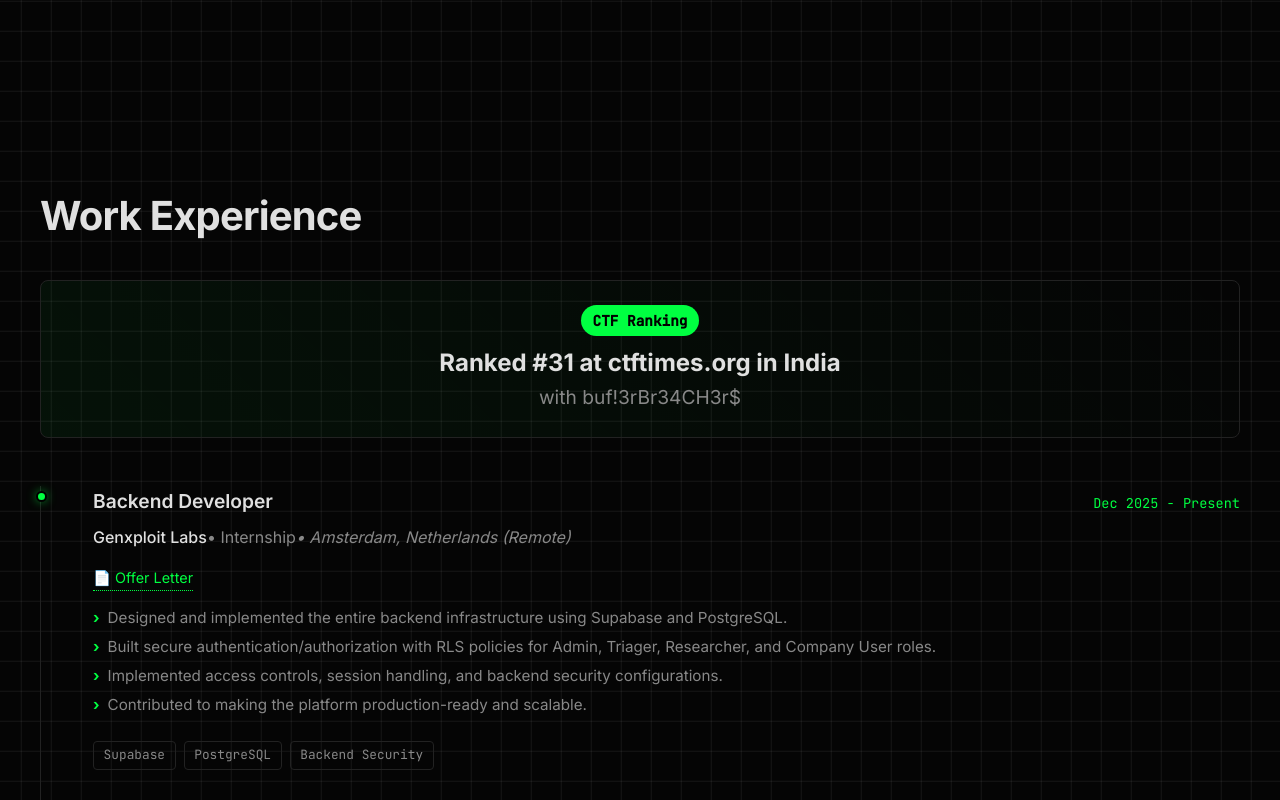
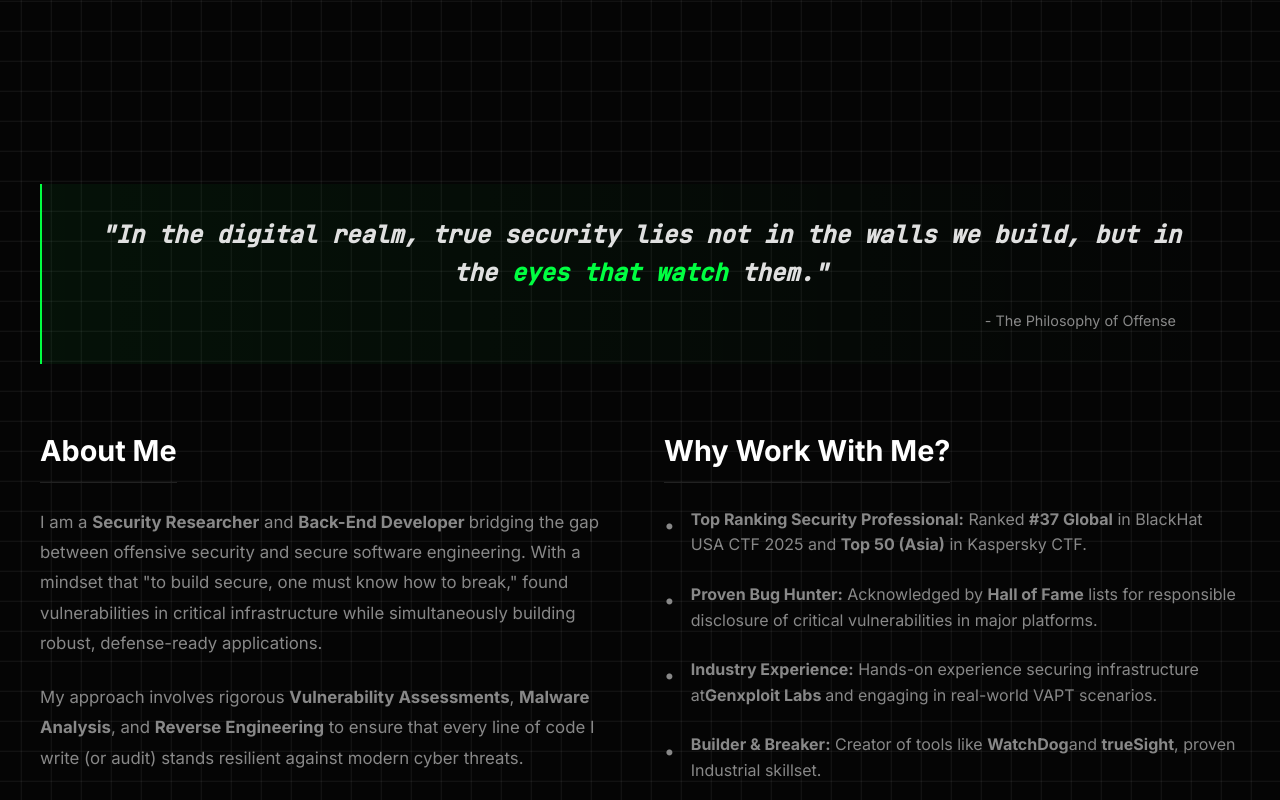
Before and after one commit to codes-by-utkarsh/Portfolio, a React (Vite) app: page / in a window 1280 px wide. Shown: the part 680-1480 px from the top of the page. Built offline with nearby package versions, Linux system fonts and the light colour scheme.

Commit message:
Added Files and Codes

```diff
--- a/src/App.jsx
+++ b/src/App.jsx
@@ -6,6 +6,7 @@ import Projects from './components/Projects';
 import Certifications from './components/Certifications';
 import Achievements from './components/Achievements';
 import Education from './components/Education';
+import About from './components/About';
 import Experience from './components/Experience';
 import Services from './components/Services';
 import Contact from './components/Contact';
@@ -19,6 +20,7 @@ function App() {
       <Header />
       <main>
         <Hero />
+        <About />
         <Experience />
         <Skills />
         <Projects />
--- a/src/components/About.jsx
+++ b/src/components/About.jsx
@@ -3,36 +3,62 @@ import React from 'react';
 const About = () => {
     return (
         <section id="about" className="section container">
-            <h2 className="title">Present Status</h2>
+            <div style={styles.quoteContainer}>
+                <h1 style={styles.quote}>
+                    "In the digital realm, true security lies not in the walls we build,
+                    but in the <span style={{ color: '#00ff41' }}>eyes that watch</span> them."
+                </h1>
+                <p style={styles.author}>- The Philosophy of Offense</p>
+            </div>
+
             <div style={styles.grid}>
                 <div style={styles.card}>
-                    <h3 style={styles.cardTitle}>Current Focus</h3>
+                    <h3 style={styles.cardTitle}>About Me</h3>
+                    <p style={styles.text}>
+                        I am a <strong>Security Researcher</strong> and <strong>Back-End Developer </strong>
+                        bridging the gap between offensive security and secure software engineering.
+                        With a mindset that "to build secure, one must know how to break," found vulnerabilities
+                        in critical infrastructure while simultaneously building robust, defense-ready applications.
+                    </p>
+                    <p style={styles.text}>
+                        My approach involves rigorous <strong>Vulnerability Assessments</strong>, <strong>Malware Analysis</strong>,
+                        and <strong>Reverse Engineering</strong> to ensure that every line of code I write (or audit)
+                        stands resilient against modern cyber threats.
+                    </p>
+                </div>
+
+                <div style={styles.card}>
+                    <h3 style={styles.cardTitle}>Why Work With Me?</h3>
                     <ul style={styles.list}>
-                        {[
-                            "Still Learning Bug hunting & malware forensics.",
-                            "Managing Development and Cyber Security simultaneously.",
-                            "Building Some Useful Tools For Myself & Community.",
-                            "Building & Contributing To Open Source Projects",
-                            "Currently Learning Malware Analysis and Reverse Engineering."
-                        ].map((item, i) => (
-                            <li key={i} style={styles.listItem}>
-                                <span style={styles.bullet}>👉</span> {item}
-                            </li>
-                        ))}
+                        <li style={styles.listItem}>
+                            <span style={styles.icon}>•</span>
+                            <span>
+                                <strong>Top Ranking Security Professional:</strong> Ranked <strong>#37 Global</strong> in BlackHat USA CTF 2025
+                                and <strong>Top 50 (Asia)</strong> in Kaspersky CTF.
+                            </span>
+                        </li>
+                        <li style={styles.listItem}>
+                            <span style={styles.icon}>•</span>
+                            <span>
+                                <strong>Proven Bug Hunter:</strong> Acknowledged by <strong>Hall of Fame</strong> lists for responsible disclosure
+                                of critical vulnerabilities in major platforms.
+                            </span>
+                        </li>
+                        <li style={styles.listItem}>
+                            <span style={styles.icon}>•</span>
+                            <span>
+                                <strong>Industry Experience:</strong> Hands-on experience securing infrastructure at
+                                <strong>Genxploit Labs </strong> and engaging in real-world VAPT scenarios.
+                            </span>
+                        </li>
+                        <li style={styles.listItem}>
+                            <span style={styles.icon}>•</span>
+                            <span>
+                                <strong>Builder & Breaker:</strong> Creator of tools like <strong>WatchDog</strong>
+                                and <strong>trueSight</strong>, proven Industrial skillset.
+                            </span>
+                        </li>
                     </ul>
-                </div>
-                <div style={styles.card}>
-                    <h3 style={styles.cardTitle}>Journey</h3>
-                    <p style={styles.text}>
-                        I possess an upper hand over "vibe coders," ensuring the safety and security of the code.
-                        The security configuration is up to the mark if handled by me.
-                        Updating: Journey to Cybersecurity Specialist.
-                    </p>
-                    <div style={{ marginTop: '1rem' }}>
-                        <p style={{ ...styles.text, fontStyle: 'italic' }}>
-                            "Lifelong learner — always exploring everything"
-                        </p>
-                    </div>
                 </div>
             </div>
         </section>
@@ -40,41 +66,67 @@ const About = () => {
 };
 
 const styles = {
+    quoteContainer: {
+        textAlign: 'center',
+        marginBottom: '4rem',
+        padding: '2rem',
+        borderLeft: '2px solid #00ff41',
+        background: 'linear-gradient(90deg, rgba(0, 255, 65, 0.05) 0%, transparent 100%)',
+    },
+    quote: {
+        fontSize: '1.5rem',
+        fontStyle: 'italic',
+        fontFamily: 'var(--font-mono)',
+        color: 'var(--text-primary)',
+        marginBottom: '1rem',
+        lineHeight: '1.6',
+    },
+    author: {
+        color: 'var(--text-secondary)',
+        fontSize: '0.9rem',
+        textAlign: 'right',
+        marginRight: '2rem',
+    },
     grid: {
         display: 'grid',
-        gridTemplateColumns: 'repeat(auto-fit, minmax(300px, 1fr))',
-        gap: '2rem',
+        gridTemplateColumns: 'repeat(auto-fit, minmax(350px, 1fr))',
+        gap: '3rem',
     },
     card: {
-        padding: '2rem',
-        backgroundColor: 'var(--surface-color)',
-        borderRadius: '8px',
-        border: '1px solid var(--border-color)',
+        display: 'flex',
+        flexDirection: 'column',
     },
     cardTitle: {
-        fontSize: '1.25rem',
+        fontSize: '1.8rem',
         marginBottom: '1.5rem',
+        color: '#fff',
         borderBottom: '1px solid var(--border-color)',
         paddingBottom: '0.5rem',
         display: 'inline-block',
+        width: 'fit-content',
+    },
+    text: {
+        color: 'var(--text-secondary)',
+        lineHeight: '1.8',
+        fontSize: '1.05rem',
+        marginBottom: '1.5rem',
     },
     list: {
         display: 'flex',
         flexDirection: 'column',
-        gap: '1rem',
+        gap: '1.5rem',
     },
     listItem: {
         display: 'flex',
         alignItems: 'flex-start',
-        gap: '0.75rem',
+        gap: '1rem',
         color: 'var(--text-secondary)',
+        lineHeight: '1.6',
+        fontSize: '1rem',
     },
-    bullet: {
-        color: 'var(--text-primary)',
-    },
-    text: {
-        color: 'var(--text-secondary)',
-        marginBottom: '1rem',
+    icon: {
+        fontSize: '1.2rem',
+        marginTop: '0.2rem',
     }
 };
 
```
